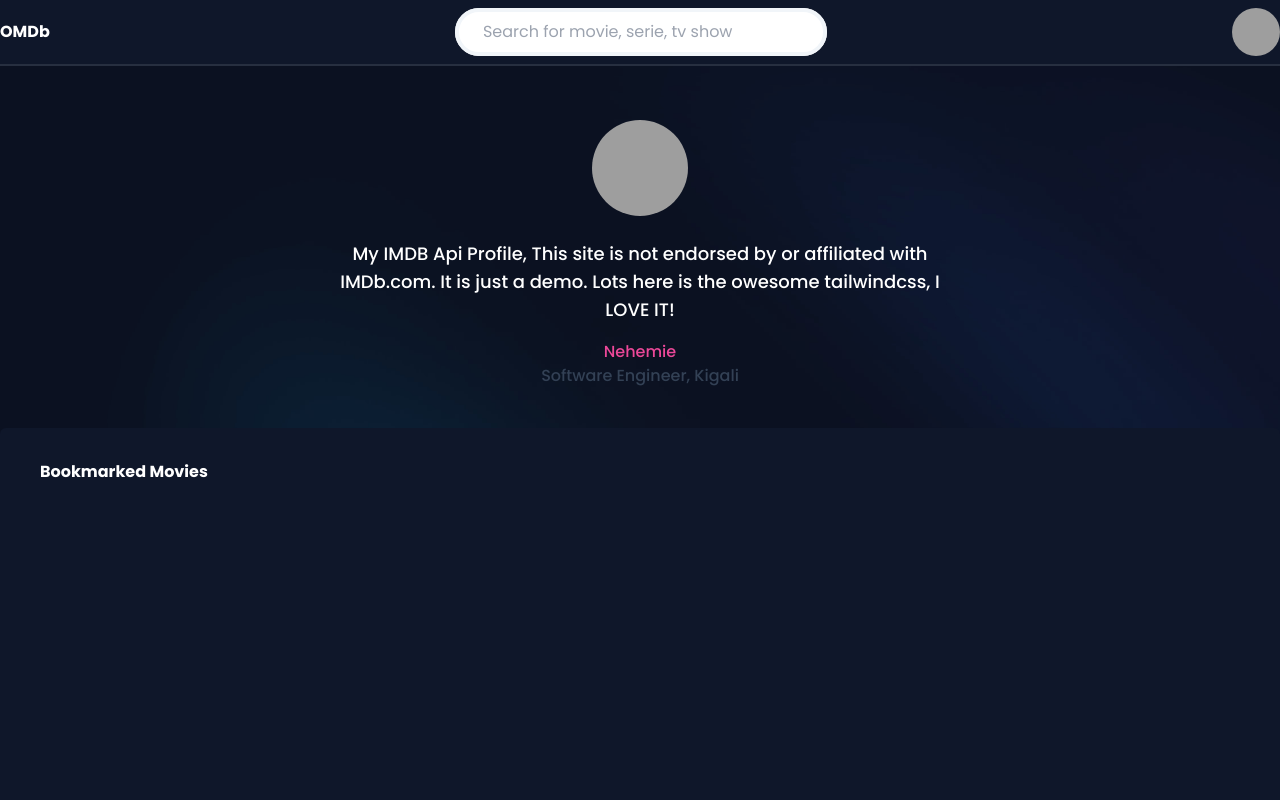
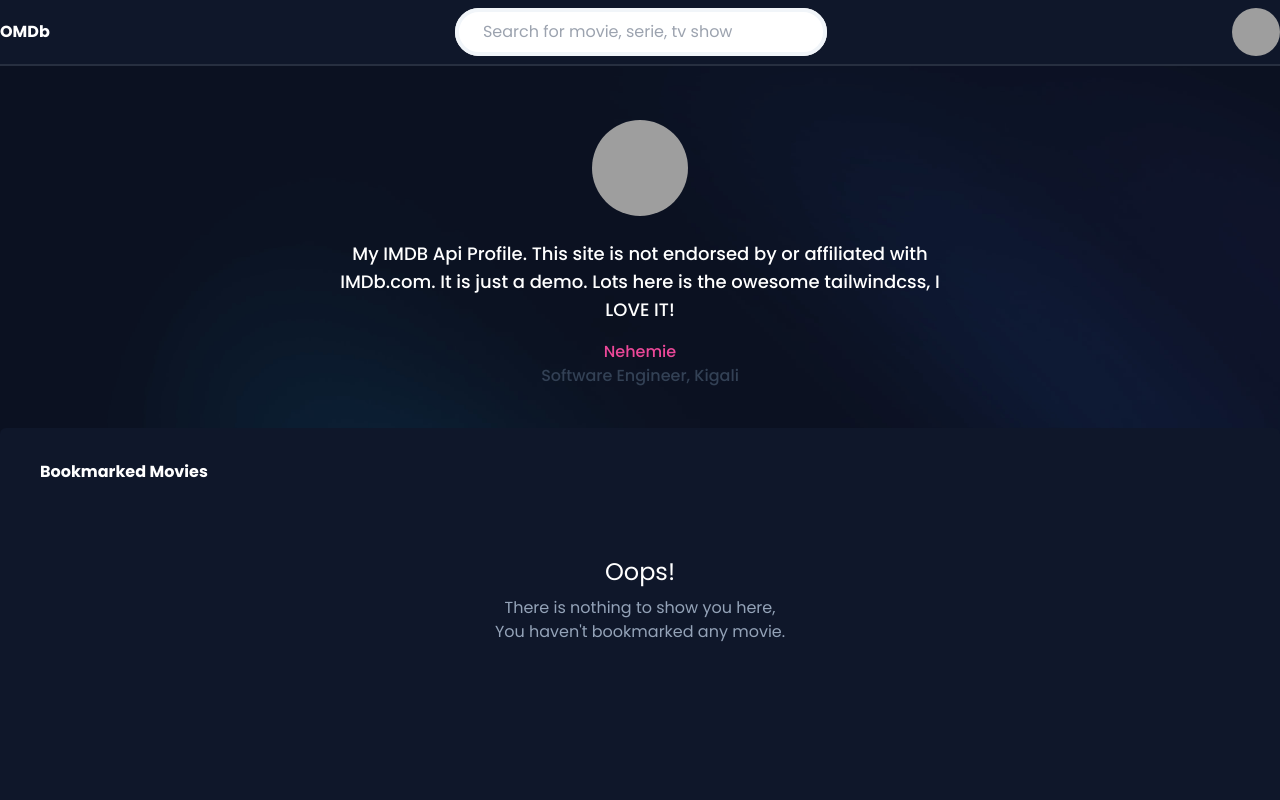
Before and after one commit to nehemie-n/HiQ-Africa_The-Open-Movie-Database, a Vue app: page /account/bookmarks in a window 1280 px wide. Shown: the top 800 px of the page. Built offline with nearby package versions, Linux system fonts and the light colour scheme; grey boxes are pictures that could not be loaded.

Commit message:
feat: Using avatars instead of images for profile

```diff
--- a/src/components/layout/NavBar.vue
+++ b/src/components/layout/NavBar.vue
@@ -58,7 +58,7 @@ const links = [
           <router-link to="/account/bookmarks">
             <img
               class="w-10 h-10 md:w-12 md:h-12 rounded-full"
-              src="https://tailwindui.com/img/avatar-3.jpg"
+              src="https://api.dicebear.com/5.x/micah/svg?seed=Chloe"
               alt="Account Image"
             />
           </router-link>
--- a/src/views/AccountModule/AccountView.vue
+++ b/src/views/AccountModule/AccountView.vue
@@ -13,7 +13,7 @@ import ScreenVue from "@/components/layout/Screen.vue";
             <div>
               <img
                 class="w-24 h-24 md:w-38 md:h-38 rounded-full mx-auto object-cover"
-                src="https://tailwindcss.com/_next/static/media/sarah-dayan.a620c98f.jpg"
+                src="https://api.dicebear.com/5.x/micah/svg?seed=Chloe"
                 alt=""
                 width="384"
                 height="512"
@@ -22,16 +22,21 @@ import ScreenVue from "@/components/layout/Screen.vue";
             <div class="pt-6 text-center md:text-left space-y-4">
               <blockquote>
                 <p class="text-lg text-center font-medium">
-                  My IMDB Api Profile, This site is not endorsed by or
+                  My IMDB Api Profile. This site is not endorsed by or
                   affiliated with IMDb.com. It is just a demo. Lots here is the
                   owesome tailwindcss, I LOVE IT!
                 </p>
               </blockquote>
               <figcaption class="font-medium">
-                <div class="text-center text-pink-500">Nehemie</div>
-                <div class="text-center text-slate-700 dark:text-slate-500">
-                  Software Engineer, Kigali
-                </div>
+                <a
+                  href="https://www.linkedin.com/in/nehemieniyomahoro/"
+                  target="_blank"
+                >
+                  <div class="text-center text-pink-500">Nehemie</div>
+                  <div class="text-center text-slate-700 dark:text-slate-500">
+                    Software Engineer, Kigali
+                  </div>
+                </a>
               </figcaption>
             </div>
           </figure>
--- a/src/views/AccountModule/BookmarksView.vue
+++ b/src/views/AccountModule/BookmarksView.vue
@@ -8,7 +8,7 @@ const bookmarked = useLocalStorage<Record<string, any>>("bookmarks", {});
   <div class="py-4 px-4 md:py-8 md:px-10">
     <h1 class="font-semibold">Bookmarked Movies</h1>
     <!--  -->
-    <div class="pt-6" v-if="bookmarked">
+    <div class="pt-6" v-if="bookmarked && bookmarked.length > 0">
       <div
         class="grid grid-cols-2 gap-4 md:grid-cols-3 md:gap-4 lg:grid-cols-4 lg:gap-4 xl:grid-cols-5 xl:gap-4"
       >
@@ -20,6 +20,14 @@ const bookmarked = useLocalStorage<Record<string, any>>("bookmarks", {});
       </div>
     </div>
     <!--  -->
+    <div v-else class="py-16 text-center">
+      <h4 class="text-2xl py-2">Oops!</h4>
+      <p class="text-slate-400">
+        There is nothing to show you here, <br />
+        You haven't bookmarked any movie.
+      </p>
+    </div>
+    <!--  -->
   </div>
 </template>
 
```
